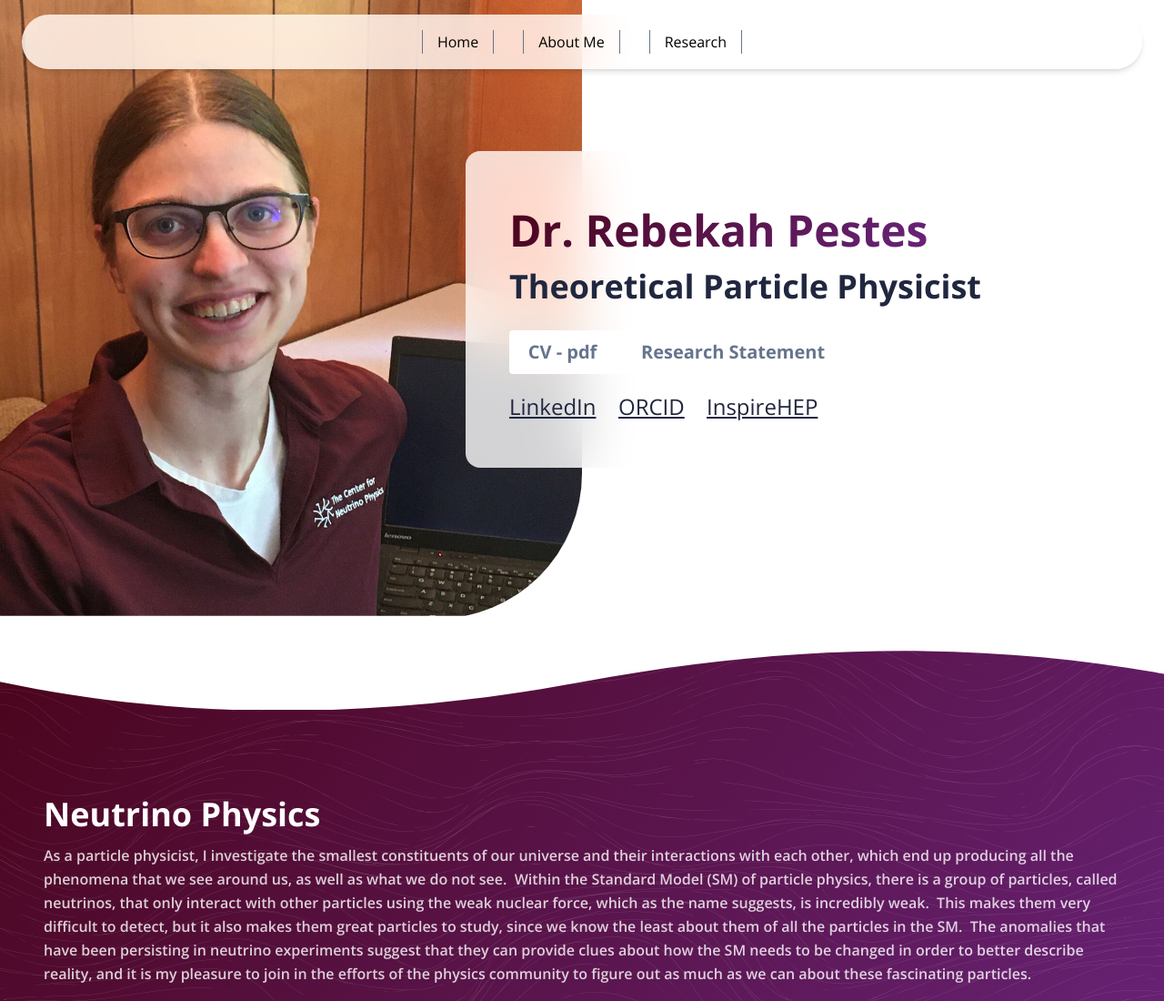
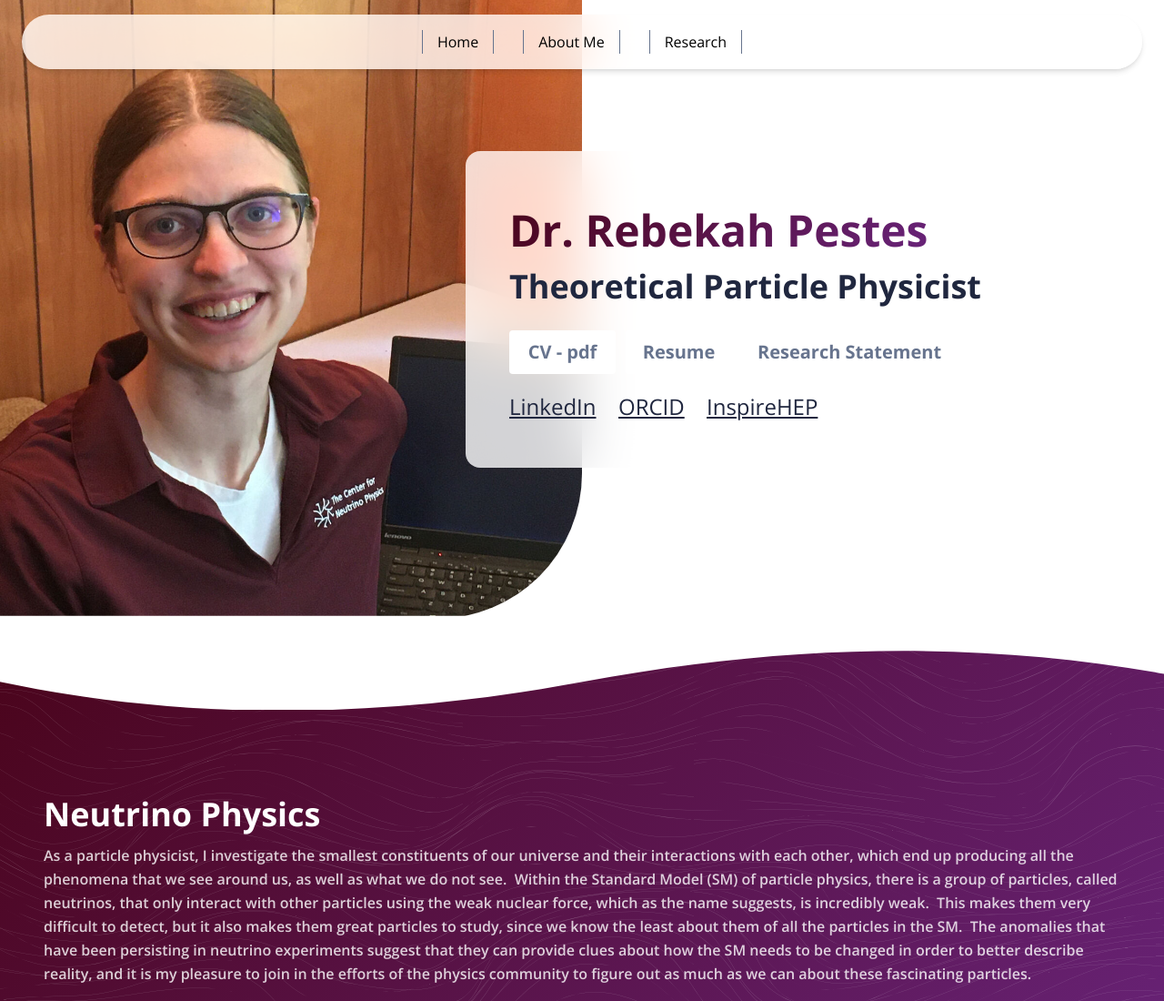
Before and after one commit to RPestes/RPestes.github.io, a website built with Parcel: page index.html in a window 1280 px wide. Shown: the top 1100 px of the page at 91% size. Built offline with nearby package versions, Linux system fonts and the light colour scheme.

Commit message:
Fixed buttons on home page

```diff
--- a/home.css
+++ b/home.css
@@ -308,10 +308,26 @@
 }
 .home-button1 {
   top: 0px;
+  left: 16rem;
+  color: var(--dl-color-secondary-100);
+  right: 0px;
+  width: 236px;
+  position: absolute;
+  font-size: 1.25rem;
+  font-style: normal;
+  text-align: center;
+  font-weight: 700;
+  border-style: hidden;
+  border-radius: var(--dl-radius-radius-radius40);
+  text-decoration: none;
+  background-color: var(--dl-color-primary-700);
+}
+.home-button2 {
+  top: 0px;
   left: 8rem;
   color: var(--dl-color-secondary-100);
   right: 0px;
-  width: 236px;
+  width: 117px;
   position: absolute;
   font-size: 1.25rem;
   font-style: normal;
--- a/index.html
+++ b/index.html
@@ -71,7 +71,7 @@
             </h1>
             <div class="home-container1">
               <a href="/documents/CV-Jul2022.pdf" class="home-button button">CV - pdf</a>
-              <a href="/documents/Resume-July2022.pdf" class="home-button button">Resume</a>
+              <a href="/documents/Resume-July2022.pdf" class="home-button2 button">Resume</a>
               <a href="/documents/ResearchStatement.pdf" class="home-button1 button">Research Statement</a>
             </div>
             <div class="home-container2">
```
